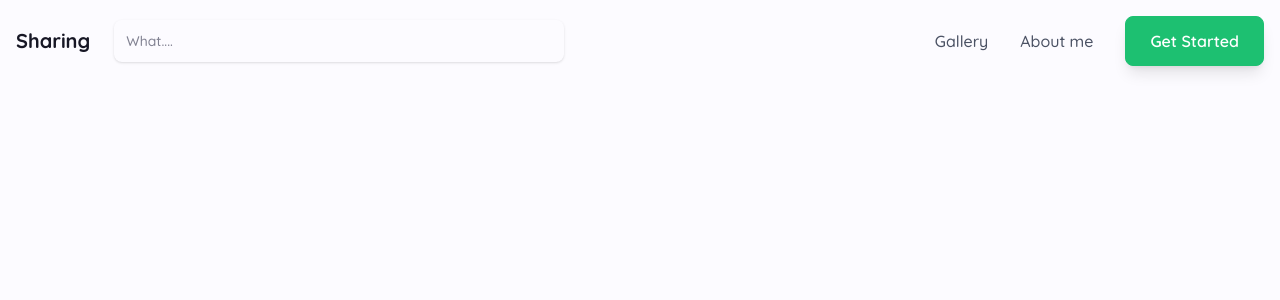
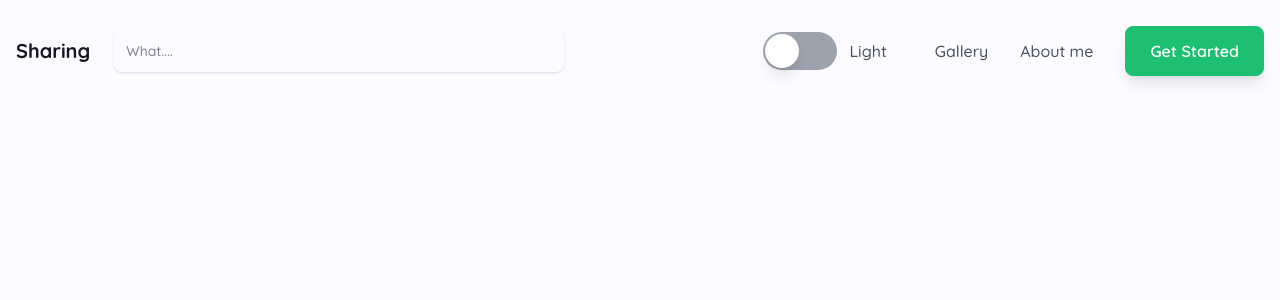
Before and after one commit to sonicname/mern-app-sharing-network, a React (Vite) app in the folder client/: page / in a window 1280 px wide. Shown: the top 300 px of the page. Built offline with nearby package versions, Linux system fonts and the light colour scheme.

Commit message:
update switch dark mode

```diff
--- /dev/null
+++ b/client/src/components/Toggle.tsx
@@ -0,0 +1,27 @@
+import classNames from "classnames";
+
+interface IToggleProps {
+  on: boolean;
+  setOn: () => void;
+}
+
+const Toggle = ({ on, setOn }: IToggleProps) => {
+  return (
+    <button
+      onClick={setOn}
+      className={classNames(
+        "relative inline-flex h-[38px] w-[74px] shrink-0 cursor-pointer rounded-full border-2 border-transparent transition-colors duration-200 ease-in-out focus:outline-none focus-visible:ring-2  focus-visible:ring-white focus-visible:ring-opacity-75",
+        on ? "bg-primary" : "bg-gray-400"
+      )}
+    >
+      <span
+        className={classNames(
+          "translate-x-0 pointer-events-none inline-block h-[34px] w-[34px] transform rounded-full bg-white shadow-lg ring-0 transition duration-200 ease-in-out",
+          on ? "translate-x-9" : "translate-x-0"
+        )}
+      />
+    </button>
+  );
+};
+
+export default Toggle;
--- a/client/src/components/index.tsx
+++ b/client/src/components/index.tsx
@@ -1,4 +1,6 @@
 import Button from "./Button";
 import Loading from "./Loading";
+import Input from "./Input";
+import Toggle from "./Toggle";
 
-export { Button, Loading };
+export { Button, Loading, Input, Toggle };
--- a/client/src/components/layouts/Header.tsx
+++ b/client/src/components/layouts/Header.tsx
@@ -7,6 +7,7 @@ import {
   IGlobalState,
   useGlobalContext,
 } from "../../contexts/global/globalContext";
+import NavSwitchDarkMode from "../navbar/NavSwitchDarkMode";
 
 const Header = () => {
   const navigate = useNavigate();
@@ -28,10 +29,11 @@ const Header = () => {
 
           <div
             className={classNames(
-              "shadow-lg opacity-0 invisible rounded-md absolute top-[150%] right-0 left-0 flex flex-col p-4 lg:p-0 right-0 lg:flex-row lg:gap-x-8 lg:items-center lg:static lg:rounded-none lg:shadow-none lg:opacity-100 lg:visible",
+              "shadow-lg bg-white dark:bg-darkSecondary opacity-0 invisible rounded-md absolute top-[150%] right-0 left-0 flex flex-col p-4 lg:p-0 right-0 lg:flex-row lg:gap-x-8 lg:items-center lg:static lg:rounded-none lg:shadow-none lg:opacity-100 lg:visible lg:bg-transparent lg:dark:bg-transparent",
               showMenu && "!opacity-100 !visible bg-white"
             )}
           >
+            <NavSwitchDarkMode />
             <NavLinkItem to={"/gallery"}>Gallery</NavLinkItem>
             <NavLinkItem to={"/about"}>About me</NavLinkItem>
             <Button primary onClick={() => navigate("/signin")}>
--- /dev/null
+++ b/client/src/components/navbar/NavSwitchDarkMode.tsx
@@ -0,0 +1,20 @@
+import React from "react";
+import Toggle from "../Toggle";
+import {
+  IGlobalState,
+  useGlobalContext,
+} from "../../contexts/global/globalContext";
+
+const NavSwitchDarkMode = () => {
+  const { dark, switchDarkMode } = useGlobalContext() as IGlobalState;
+  return (
+    <div className="flex items-center gap-x-3 p-4">
+      <Toggle on={dark} setOn={switchDarkMode} />
+      <span className="font-medium text-md text-text2 dark:text-text4">
+        {dark ? "Dark" : "Light"}
+      </span>
+    </div>
+  );
+};
+
+export default NavSwitchDarkMode;
--- a/client/src/contexts/global/globalContext.tsx
+++ b/client/src/contexts/global/globalContext.tsx
@@ -9,10 +9,12 @@ export interface IGlobalState {
   changeShowMenu: () => void;
 }
 
+const theme = localStorage.getItem("theme");
+
 const GlobalContext = createContext<IGlobalState | null>(null);
 
 const initialState: IGlobalState = {
-  dark: false,
+  dark: theme === "dark",
   showMenu: false,
   switchDarkMode: () => {},
   changeShowMenu: () => {},
@@ -23,6 +25,21 @@ export const GlobalProvider = (props: { children: ReactNode }) => {
 
   const switchDarkMode = () => {
     dispatch({ type: GlobalAction.CHANGE_DARKMODE });
+    if (!theme) {
+      !globalState.dark
+        ? localStorage.setItem("theme", "dark")
+        : localStorage.setItem("theme", "light");
+    } else {
+      !globalState.dark
+        ? localStorage.setItem("theme", "dark")
+        : localStorage.setItem("theme", "light");
+    }
+
+    if (localStorage.getItem("theme") === "dark") {
+      document.documentElement.classList.add("dark");
+    } else {
+      document.documentElement.classList.remove("dark");
+    }
   };
 
   const changeShowMenu = () => {
```
